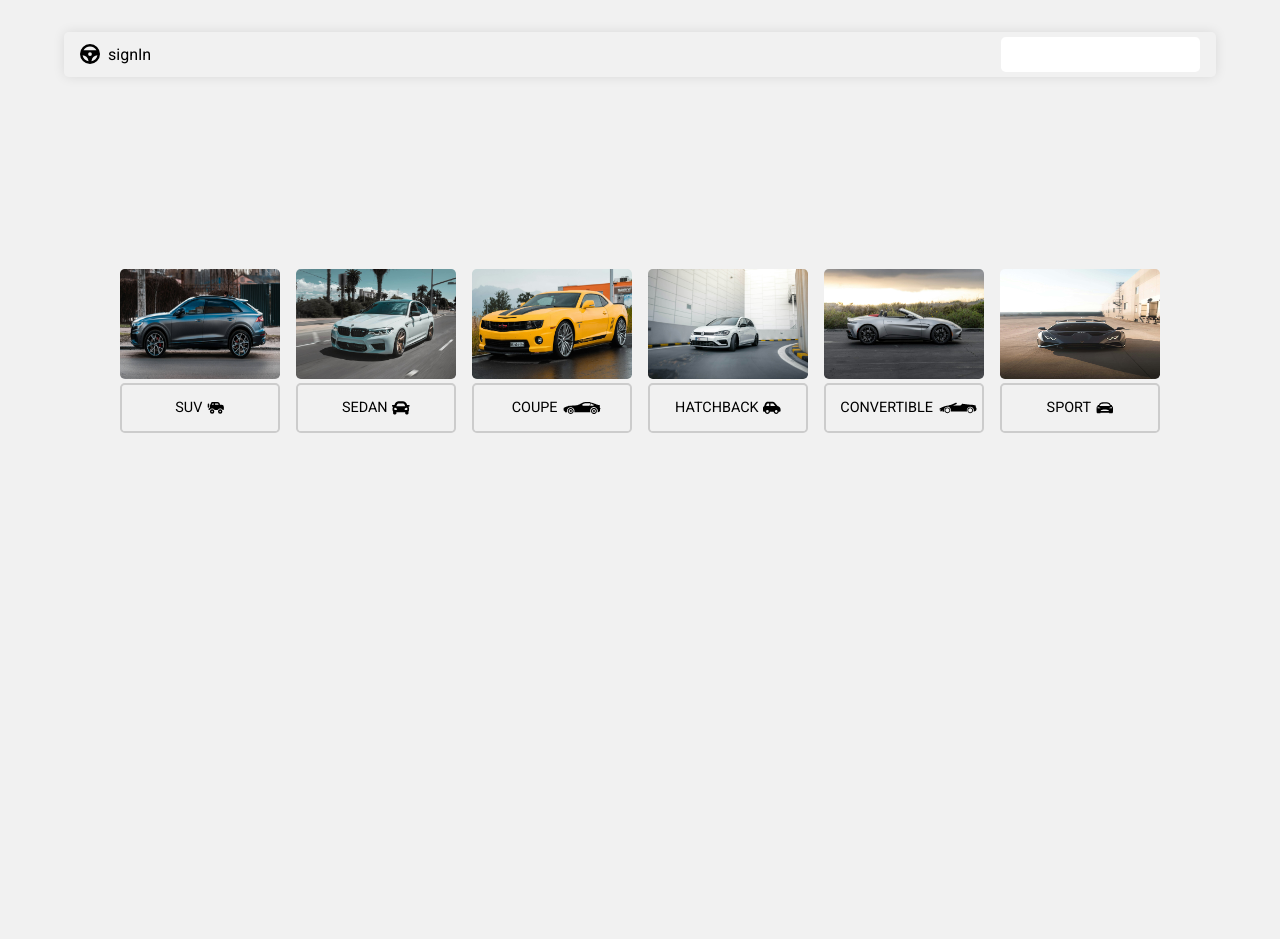
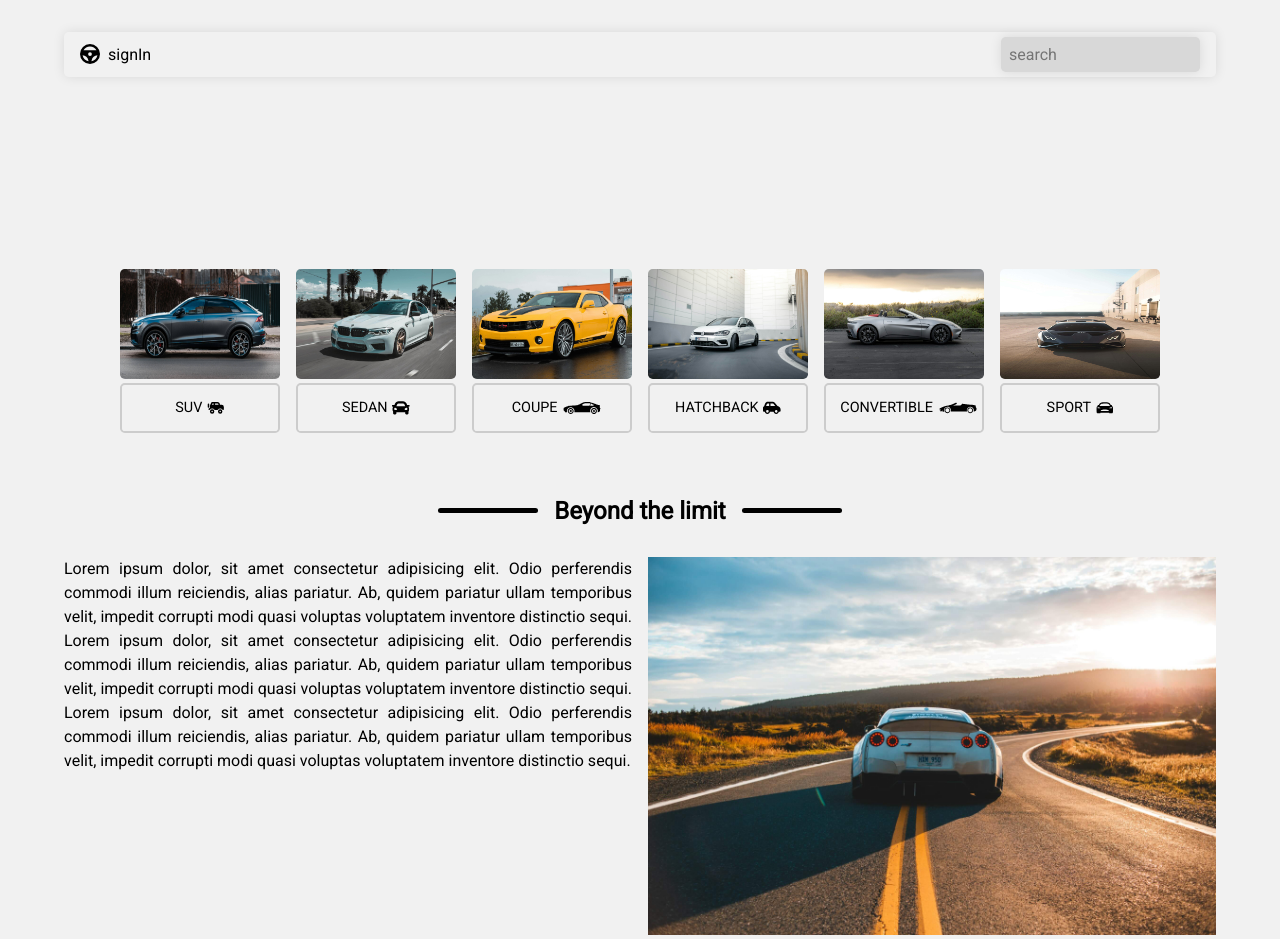
Before and after one commit to mahan-dev/Car_Project, a Next.js app: page / in a window 1280 px wide. Before the commit the page ends 800 px from the top, so only its background shows below. Built offline with nearby package versions, Linux system fonts and the light colour scheme.

Commit message:
add CarBanner

```diff
--- /dev/null
+++ b/app/components/elements/Title.tsx
@@ -0,0 +1,11 @@
+import React from "react";
+import styles from "@/elements/styles/title/route.module.css";
+
+interface TitleProps {
+  title: string;
+}
+const Title = ({ title }: TitleProps) => {
+  return <h2 className={styles.container}>{title}</h2>;
+};
+
+export default Title;
--- /dev/null
+++ b/app/components/elements/styles/title/route.module.css
@@ -0,0 +1,24 @@
+.container {
+    position: relative;
+    display: flex;
+    align-items: center;
+    justify-content: center;
+    gap: 1rem;
+
+
+    &::before,
+    &::after {
+        content: "";
+        display: block;
+
+        background-color: black;
+        width: 100px;
+        height: 5px;
+        border-radius: 1rem;
+        -webkit-border-radius: 1rem;
+        -moz-border-radius: 1rem;
+        -ms-border-radius: 1rem;
+        -o-border-radius: 1rem;
+    }
+
+}
--- a/app/components/layout/Layout.tsx
+++ b/app/components/layout/Layout.tsx
@@ -24,7 +24,7 @@ const Layout = ({ children }: LayoutProps) => {
           signIn
         </div>
 
-        <input type="text" />
+        <input type="text" placeholder="search" />
       </header>
 
       <main>{children}</main>
--- a/app/components/layout/styles/layout.module.css
+++ b/app/components/layout/styles/layout.module.css
@@ -12,6 +12,10 @@
     -o-border-radius: 0.3rem;
 }
 
+.header input {
+    box-shadow: 0 0 12px rgba(0,0,0,0.1);
+   background-color: rgb(216, 216, 216);
+}
 
 .header__left {
     display: flex;
--- /dev/null
+++ b/app/components/modules/CarBanner.tsx
@@ -0,0 +1,38 @@
+import React from "react";
+import Image from "next/image";
+
+import Title from "@/elements/Title";
+import styles from "@/modules/styles/CarBanner/route.module.css";
+import carImage from "@/public/images/carBanner/carBanner.jpg";
+
+const CarBanner = () => {
+  return (
+    <div className={styles.container}>
+      <Title title="Beyond the limit" />
+
+      <div className={styles.container__content}>
+        <div className={styles.container__left}>
+          <p>
+            Lorem ipsum dolor, sit amet consectetur adipisicing elit. Odio
+            perferendis commodi illum reiciendis, alias pariatur. Ab, quidem
+            pariatur ullam temporibus velit, impedit corrupti modi quasi
+            voluptas voluptatem inventore distinctio sequi. Lorem ipsum dolor,
+            sit amet consectetur adipisicing elit. Odio perferendis commodi
+            illum reiciendis, alias pariatur. Ab, quidem pariatur ullam
+            temporibus velit, impedit corrupti modi quasi voluptas voluptatem
+            inventore distinctio sequi. Lorem ipsum dolor, sit amet consectetur
+            adipisicing elit. Odio perferendis commodi illum reiciendis, alias
+            pariatur. Ab, quidem pariatur ullam temporibus velit, impedit
+            corrupti modi quasi voluptas voluptatem inventore distinctio sequi.
+          </p>
+        </div>
+
+        <div className={styles.container__right}>
+          <Image src={carImage} alt="" sizes="100vw" style={{ width: "100%", height: "auto" }}/>
+        </div>
+      </div>
+    </div>
+  );
+};
+
+export default CarBanner;
--- /dev/null
+++ b/app/components/modules/styles/CarBanner/route.module.css
@@ -0,0 +1,20 @@
+.container {
+    margin-top: 4rem;
+}
+
+
+.container__content {
+    display: flex;
+    gap: 1rem;
+    margin-top: 2rem;
+    height: 200px;
+}
+
+.container__left{
+    text-align: justify;
+    line-height: 1.5;
+}
+
+.container__left, .container__right{
+    width: 50%;
+}
--- a/app/components/templates/HomePage.tsx
+++ b/app/components/templates/HomePage.tsx
@@ -1,11 +1,13 @@
 import React from "react";
 import Categories from "@/app/components/modules/Categories";
+import CarBanner from "@/modules/CarBanner";
 
 const HomePage = () => {
   return (
     <section>
       <div>
         <Categories />
+        <CarBanner />
       </div>
     </section>
   );
```
Also changed, not shown: public/images/carBanner/carBanner.jpg (added).
